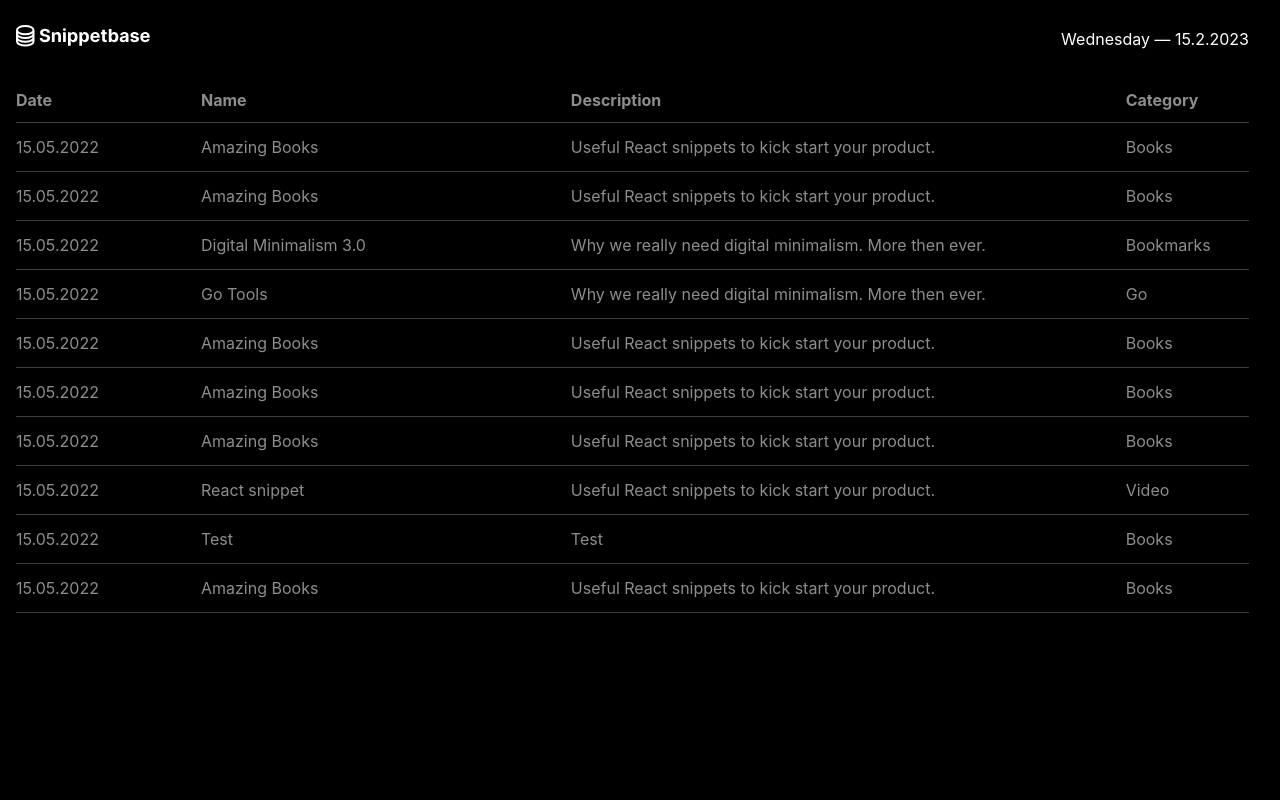
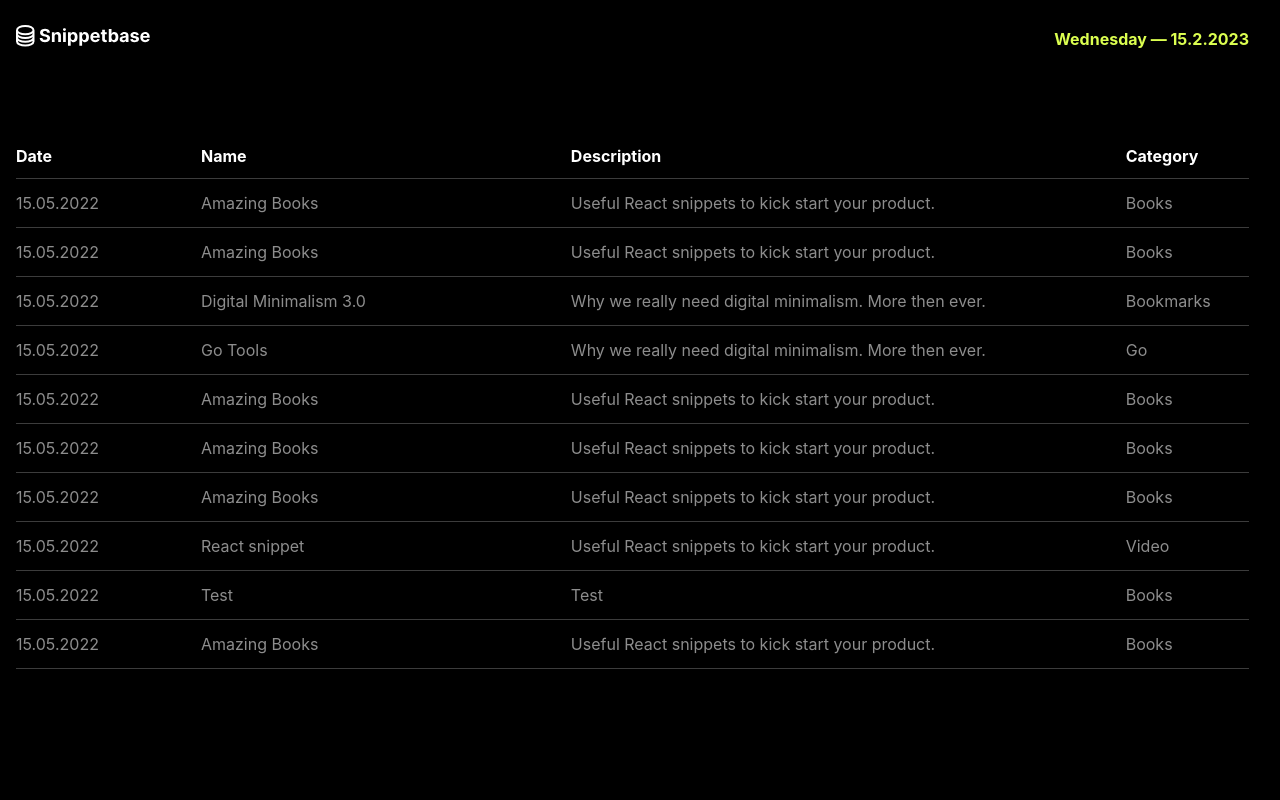
Before and after one commit to nenadmarinkovic/snippetbase, a Next.js app: page / in a window 1280 px wide. Shown: the top 800 px of the page. Built offline with nearby package versions, Linux system fonts and the light colour scheme.

Commit message:
layout style changes

```diff
--- a/pages/posts/[slug].tsx
+++ b/pages/posts/[slug].tsx
@@ -30,6 +30,7 @@ const PostPage: NextPage = ({ source, frontMatter }: any) => {
       <Container>
         <Header />
         <main>
+          {frontMatter.title}
           <MDXRemote {...source} components={components} />
         </main>
       </Container>
--- a/styles/components/header.ts
+++ b/styles/components/header.ts
@@ -14,5 +14,7 @@ export const HeaderWrap = styled.header`
 `;
 
 export const HeaderInfo = styled.div`
-  color: #fff;
+  color: #DCFF50;
+  font-weight: bold;
+
 `;
--- a/styles/components/snippets.ts
+++ b/styles/components/snippets.ts
@@ -3,6 +3,7 @@ import styled from "styled-components";
 export const TableContainer = styled.div`
   display: block;
   width: 100%;
+  margin-top: 3.5rem;
 `;
 
 export const FlexTableHeader = styled.div`
@@ -11,6 +12,7 @@ export const FlexTableHeader = styled.div`
   justify-content: space-between;
   border-bottom: 0.5px solid rgb(60, 60, 60);
   font-weight: bold;
+  color: #fff;
 `;
 
 export const FlexTableRow = styled.div`
@@ -19,9 +21,10 @@ export const FlexTableRow = styled.div`
   justify-content: space-between;
   border-bottom: 0.5px solid rgb(60, 60, 60);
   transition: 0.3s;
+  position: relative;
 
   :hover {
-    color: white;
+    color: #dcff50;
   }
 `;
 
```
